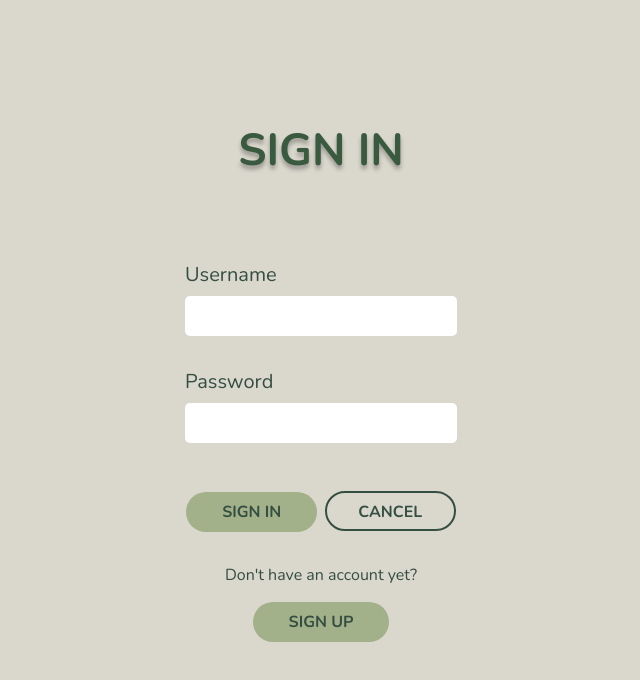
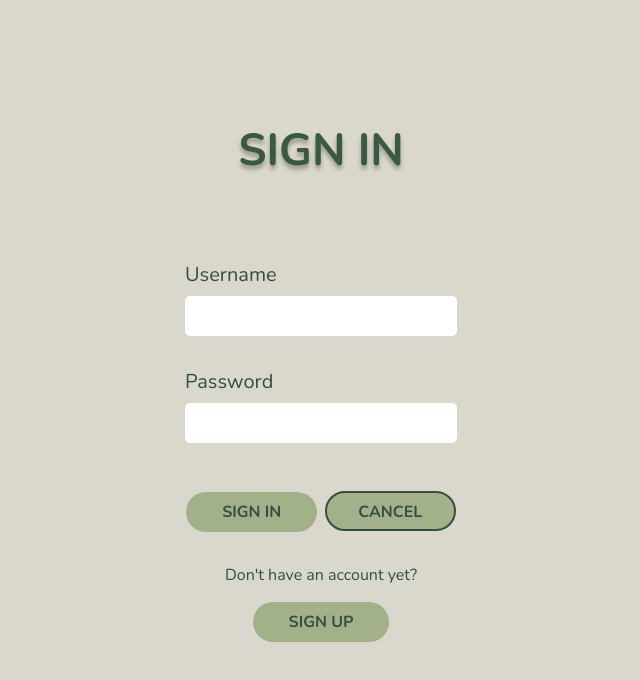
Before and after one commit to TravisAlstrand/recipe-app, a React (Vite) app in the folder client/: page /users/signin in a window 1280 px wide. Shown: the top 680 px of the page, without its empty margins (319-959 px from the left). Built offline with nearby package versions, Linux system fonts and the light colour scheme.

Commit message:
base styles DRY

```diff
--- a/client/src/App.css
+++ b/client/src/App.css
@@ -20,38 +20,100 @@
 
 /* === BASE STYLES === */
 
-body {
-  padding-inline: 1.5rem;
+body,
+.cancel-btn {
   background-color: var(--clr-light);
 }
 
-#root {
+#root,
+.main-cont {
   display: flex;
   flex-direction: column;
   align-items: center;
+}
+
+#root,
+main,
+header,
+form {
   width: 100%;
 }
 
-main {
-  width: 100%;
+main,
+header {
   max-width: 272px;
-  margin-bottom: 2rem;
 }
 
-header {
-  width: 100%;
-  max-width: 272px
+h1,
+h3,
+.btn {
+  text-transform: uppercase;
+}
+
+h1,
+h3 {
+  text-shadow: 0px 4px 4px var(--clr-shadow);
+  color: var(--clr-grn3);
+}
+
+a:link,
+a:visited,
+.main-cont,
+.btn {
+  color: var(--clr-grn4);
+}
+
+select,
+input,
+.btn {
+  border: none;
+}
+
+.btn,
+.validation-err {
+  font-weight: 700;
+}
+
+.btn:hover,
+input[type='radio'],
+select,
+label {
+  cursor: pointer;
+}
+
+input,
+select,
+.validation-err {
+  margin-top: .5rem;
+}
+
+input,
+select {
+  height: 2.5rem;
+  padding-inline: .5rem;
+  border-radius: 5px;
+}
+
+.validation-h3,
+.validation-err {
+  color: var(--clr-err);
+}
+
+ul,
+.validation-err {
+  list-style: none;
+}
+
+body {
+  padding-inline: 1.5rem;
+}
+
+main {
+  margin-bottom: 2rem;
 }
 
 h1 {
   font-size: 2.8rem;
-}
-
-h1,
-h3 {
-  text-transform: uppercase;
-  text-shadow: 0px 4px 4px var(--clr-shadow);
-  color: var(--clr-grn3);
 }
 
 h3 {
@@ -62,41 +124,27 @@ a {
   text-decoration: none;
 }
 
-a:link,
-a:visited {
-  color: var(--clr-grn4)
-}
-
-ul {
-  list-style: none;
-}
-
 .main-cont {
-  display: flex;
-  flex-direction: column;
-  align-items: center;
   margin-top: 15vh;
   text-align: center;
-  color: var(--clr-grn4);
 }
 
 .main-cont.higher {
   margin-top: 8vh;
 }
 
+.main-cont.highest {
+  margin-top: 3vh;
+}
+
 .btn {
   padding: .5rem;
   border-radius: 35px;
-  border: none;
   background-color: var(--clr-grn1);
-  font-weight: 700;
-  text-transform: uppercase;
-  color: var(--clr-grn4);
   transition: background-color var(--trans), color var(--trans), box-shadow var(--trans);
 }
 
 .btn:hover {
-  cursor: pointer;
   box-shadow: 2px 4px 4px 0 var(--clr-shadow);
   background-color: var(--clr-grn2);
   color: var(--clr-light);
@@ -104,38 +152,17 @@ ul {
 
 .cancel-btn {
   border: 2px solid var(--clr-grn4);
-  background-color: var(--clr-light);
 }
 
 form {
-  width: 100%;
   margin-top: 3rem;
 }
 
-input {
-  margin-top: .5rem;
-  padding-inline: .5rem;
-  height: 2.5rem;
-  border-radius: 5px;
-  border: none;
-}
-
 input[type='radio'] {
-  cursor: pointer;
   margin: 0 2rem 0 .5rem;
 }
 
-select {
-  cursor: pointer;
-  height: 2.5rem;
-  margin-top: .5rem;
-  padding-inline: .5rem;
-  border: none;
-  border-radius: 5px;
-}
-
 label {
-  cursor: pointer;
   text-align: left;
   font-size: 1.25rem;
 }
@@ -144,16 +171,8 @@ label {
   margin-top: 2rem;
 }
 
-.validation-h3 {
-  color: var(--clr-err);
-}
-
 .validation-err {
-  color: var(--clr-err);
-  margin-top: .5rem;
-  font-weight: 700;
   text-decoration: underline;
-  list-style: none;
 }
 
 /* === HEADER === */
@@ -316,10 +335,6 @@ label:last-of-type {
 
 /* === CREATE / EDIT PAGE === */
 
-.main-cont.highest {
-  margin-top: 3vh;
-}
-
 .create-edit-form label,
 .create-edit-form p {
   font-size: 1.25rem;
```
Also changed, not shown: 1 other file (tests, documents, lock files or other folders).
